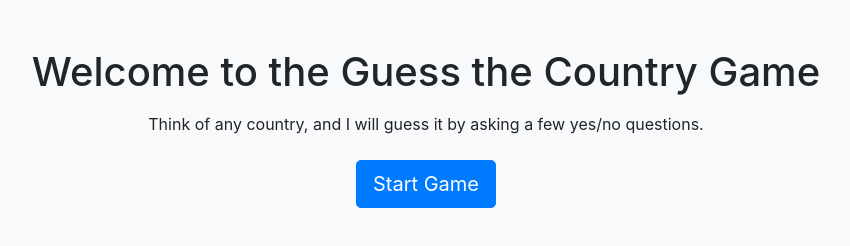
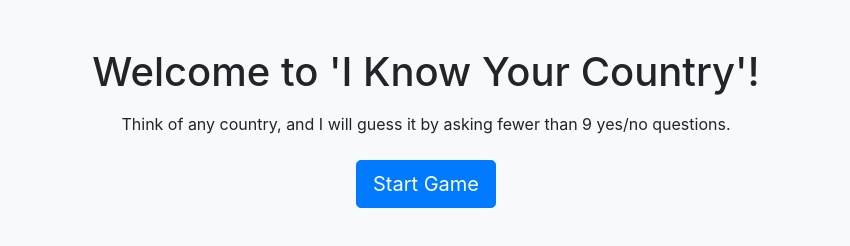
Before and after one commit to Storm-fyre/WorldWiz, a plain HTML site: page docs/index.html in a window 1280 px wide. Shown: the whole page, without its empty margins (214-1064 px from the left). Drawn offline with nearby package versions, Linux system fonts and the light colour scheme.

Commit message:
Update index.html

```diff
--- a/docs/index.html
+++ b/docs/index.html
@@ -23,8 +23,8 @@
 
     <!-- Home Screen -->
     <div id="home-screen" class="screen text-center">
-        <h1>Welcome to the Guess the Country Game</h1>
-        <p class="mt-3">Think of any country, and I will guess it by asking a few yes/no questions.</p>
+        <h1>Welcome to 'I Know Your Country'!</h1>
+        <p class="mt-3">Think of any country, and I will guess it by asking fewer than 9 yes/no questions.</p>
         <div class="mt-4">
             <button id="start-btn" class="btn btn-primary btn-lg">Start Game</button>
         </div>
@@ -271,4 +271,5 @@
         window.addEventListener('load', initializeGame);
     </script>
 </body>
+
 </html>
```
